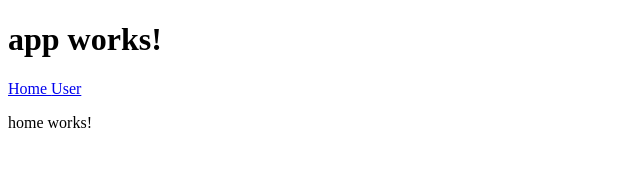
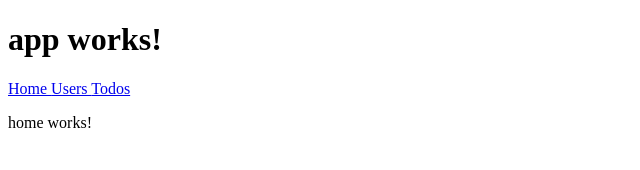
Before and after one commit to oryam/sc-angular-cli, an Angular app: page /home in a window 1280 px wide. Shown: the top 170 px of the page, without its empty margins (0-640 px from the left). Built offline with nearby package versions, Linux system fonts and the light colour scheme.

Commit message:
add todos list

```diff
--- a/src/app/app.component.html
+++ b/src/app/app.component.html
@@ -1,6 +1,7 @@
 <h1>{{title}}</h1>
 
 <a [routerLink]=" ['./'] " routerLinkActive="active"> Home </a>
-<a [routerLink]=" ['./users'] " routerLinkActive="active"> User </a>
+<a [routerLink]=" ['./users'] " routerLinkActive="active"> Users </a>
+<a [routerLink]=" ['./todos'] " routerLinkActive="active"> Todos </a>
 
 <router-outlet></router-outlet>
--- a/src/app/app.module.ts
+++ b/src/app/app.module.ts
@@ -10,12 +10,15 @@ import { AppComponent } from './app.component';
 import { HomeComponent } from './home/home.component';
 import { UserListComponent } from './user/list/user-list.component';
 import { UserService } from './user/service/user.service';
+import { TodoListComponent } from './todo/list/todo-list.component';
+import { TodoService } from './todo/service/todo.service';
 
 @NgModule( {
     declarations: [
         AppComponent,
+        HomeComponent,
         UserListComponent,
-        HomeComponent
+        TodoListComponent,
     ],
     imports: [
         BrowserModule,
@@ -25,6 +28,7 @@ import { UserService } from './user/service/user.service';
     ],
     providers: [
         UserService,
+        TodoService,
     ],
     bootstrap: [AppComponent]
 })
--- a/src/app/app.routes.ts
+++ b/src/app/app.routes.ts
@@ -2,9 +2,11 @@ import { Routes } from '@angular/router';
 
 import { HomeComponent } from './home/home.component';
 import { UserListComponent } from './user/list/user-list.component';
+import { TodoListComponent } from './todo/list/todo-list.component';
 
 export const ROUTES: Routes = [
     { path: '', redirectTo: '/home', pathMatch: 'full' },
     { path: 'home', component: HomeComponent },
     { path: 'users', component: UserListComponent },
+    { path: 'todos', component: TodoListComponent },
 ];
--- /dev/null
+++ b/src/app/todo/list/todo-list.component.html
@@ -0,0 +1,6 @@
+<div>Todos</div>
+<div *ngFor="let todo of todos | async">
+    <div>{{todo.id}}</div>
+    <div>{{todo.title}}</div>
+    <div>{{todo.completed}}</div>
+</div>
--- /dev/null
+++ b/src/app/todo/list/todo-list.component.ts
@@ -0,0 +1,22 @@
+import { Component, OnInit } from '@angular/core';
+import { Observable } from 'rxjs/Observable';
+
+import { Todo } from '../model/todo.model';
+import { TodoService } from '../service/todo.service';
+
+@Component( {
+    selector: 'app-todo-list',
+    templateUrl: './todo-list.component.html',
+    styleUrls: ['./todo-list.component.css']
+})
+export class TodoListComponent implements OnInit {
+
+    todos: Observable<Todo[]>;
+
+    constructor( private todoService: TodoService ) { }
+
+    ngOnInit() {
+        this.todos = this.todoService.list();
+    }
+
+}
--- /dev/null
+++ b/src/app/todo/model/todo.model.ts
@@ -0,0 +1,5 @@
+export class Todo {
+    id: number;
+    title: string;
+    completed: boolean;
+}
--- /dev/null
+++ b/src/app/todo/service/todo.service.ts
@@ -0,0 +1,20 @@
+import { Injectable } from '@angular/core';
+import { Http } from '@angular/http';
+import { Observable } from 'rxjs/Observable';
+
+import { Todo } from '../model/todo.model';
+
+@Injectable()
+export class TodoService {
+
+    private url = 'https://jsonplaceholder.typicode.com/todos';
+
+    constructor( private http: Http ) { }
+
+    list(): Observable<Todo[]> {
+        return this.http
+            .get( this.url )
+            .map( response => response.json() as Todo[] );
+    }
+
+}
```
Also changed, not shown: src/app/todo/list/todo-list.component.css (added).
